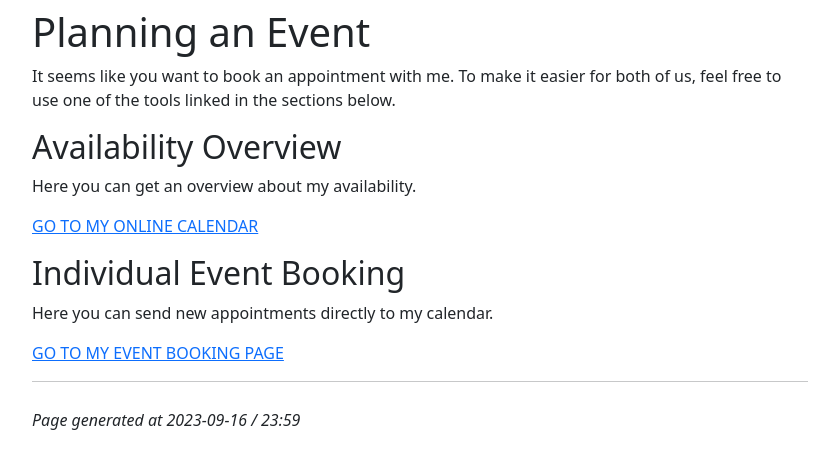
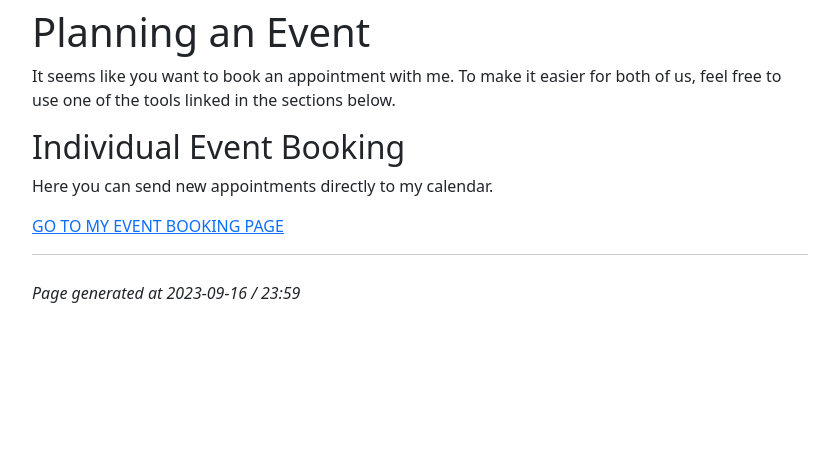
Before and after one commit to janxb/janxb.github.io, a Jekyll site: the page built from _pages/calendar.md, in a window 1280 px wide. Shown: the top 469 px of the page, without its empty margins (220-1059 px from the left). Built offline with Jekyll 4.4.1, drawn with Linux system fonts in a browser that asks for light colours; our own code applies the rules of GitHub Pages for plain Markdown files.

Commit message:
Update calendar.md

```diff
--- a/_pages/calendar.md
+++ b/_pages/calendar.md
@@ -10,12 +10,12 @@ redirect_from:
 
 It seems like you want to book an appointment with me. To make it easier for both of us, feel free to use one of the tools linked in the sections below.
 
-## Availability Overview
+<!--## Availability Overview
 
 Here you can get an overview about my availability.
 
 [GO TO MY ONLINE CALENDAR](https://outlook.office365.com/calendar/published/5c464b54af584a5f87e665e267abc7db@janbrodda.de/6b9561cb33b145f090ebd3a58237084d12570829848561476734/calendar.html)
-
+-->
 ## Individual Event Booking
 
 Here you can send new appointments directly to my calendar.
```
